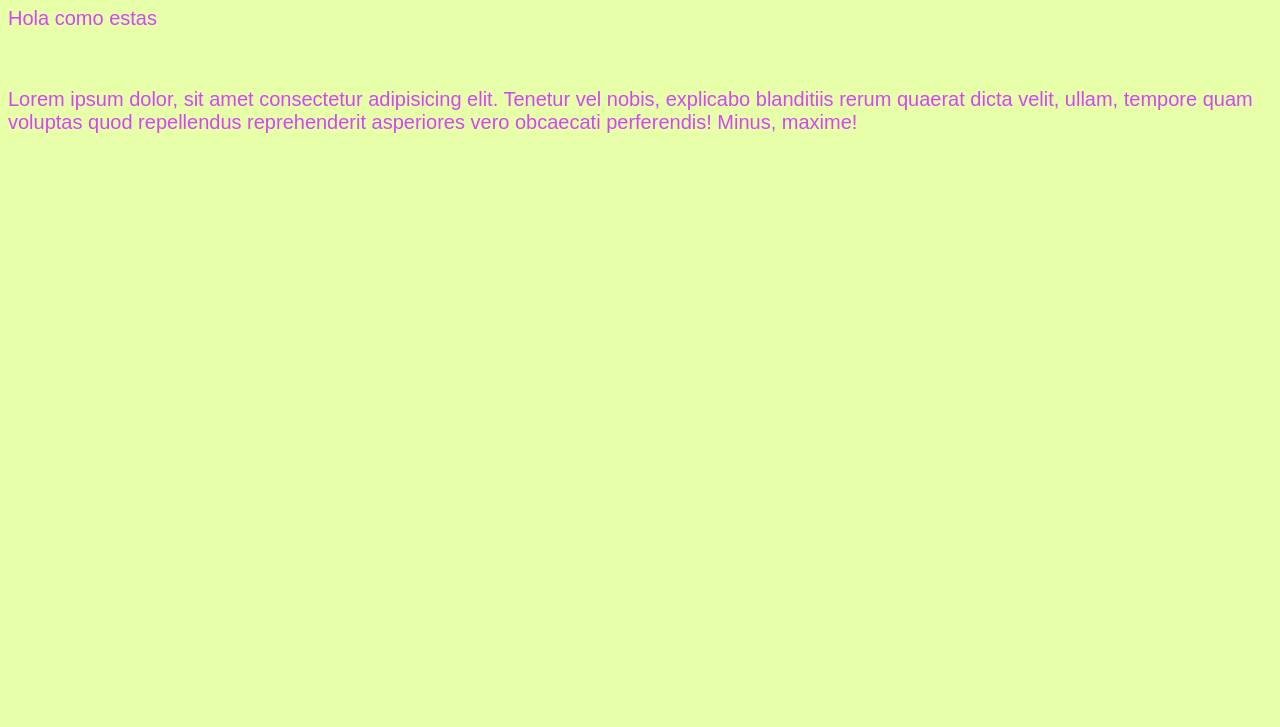
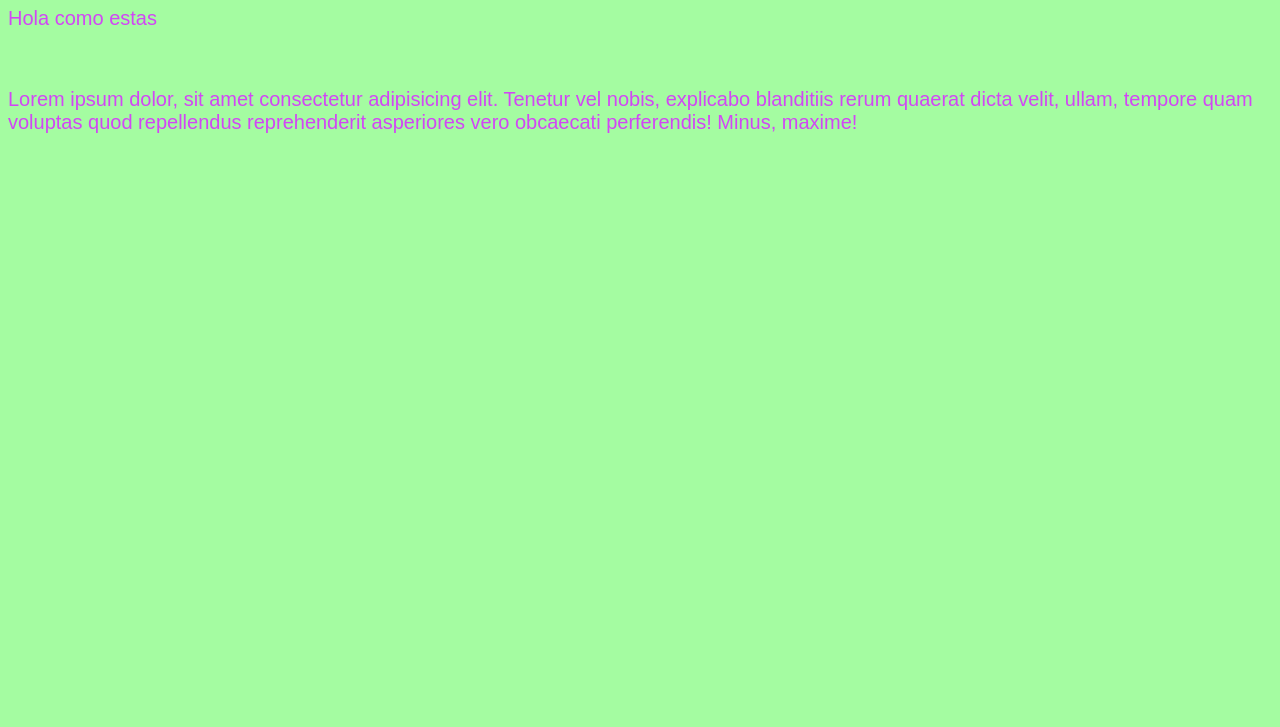
Before and after one commit to LaYer61/pagina_ejemplo.github.io, a plain HTML site: page index.html in a window 1280 px wide. Shown: the part 73-800 px from the top of the page. Drawn offline with Linux system fonts and the light colour scheme.

Commit message:
Se cambia el estilo del fondo, se actualiza la documentacion

```diff
--- a/Pagina/css.css
+++ b/Pagina/css.css
@@ -2,7 +2,7 @@ h1{
     color: rgb(67, 144, 207);
 }
 html {
-    background-color: rgb(232, 255, 170);
+    background-color: rgb(164, 252, 161);
 }
 p {
     font-family: Arial, Helvetica, sans-serif;
```
Also changed, not shown: 1 other file.
